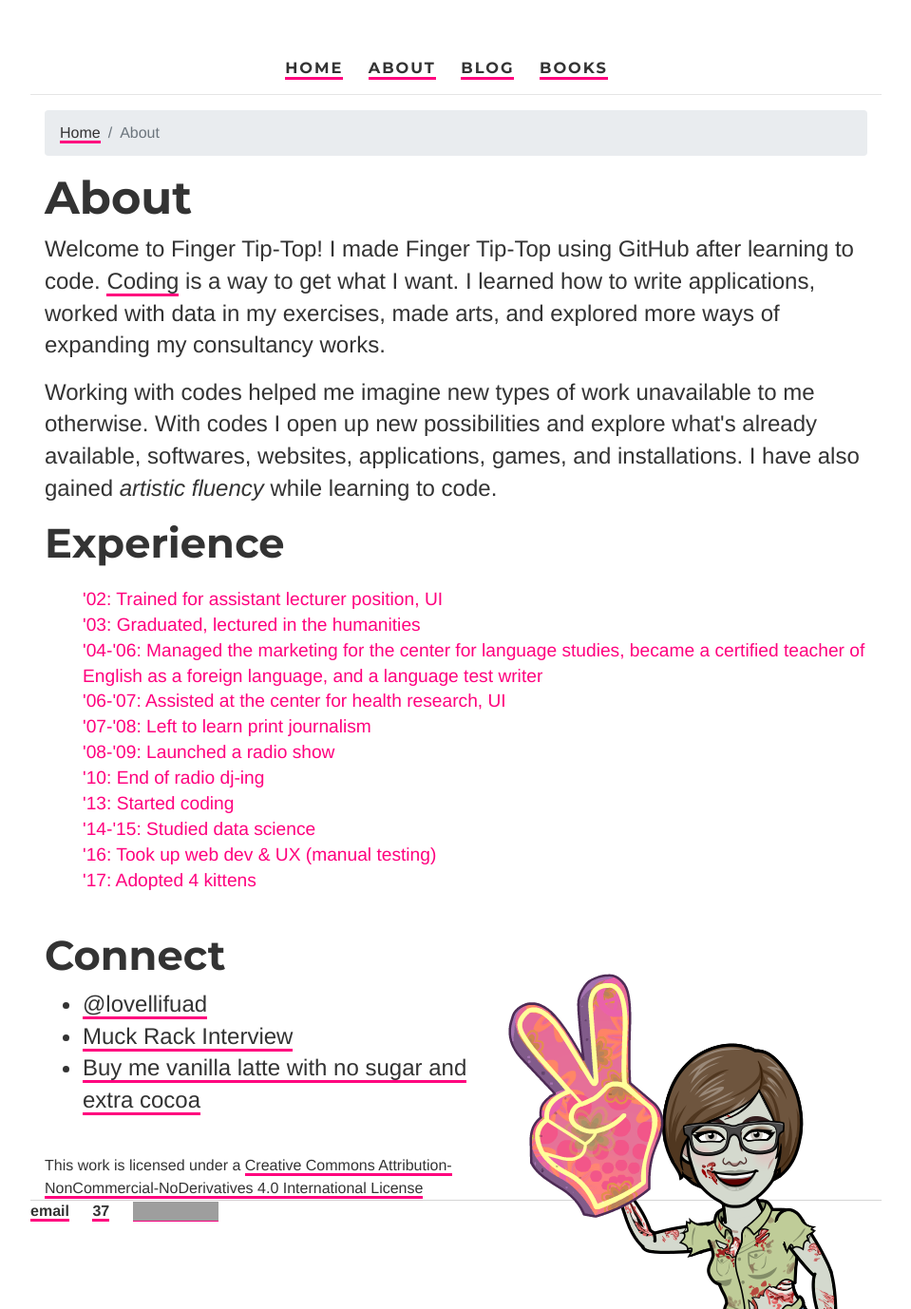
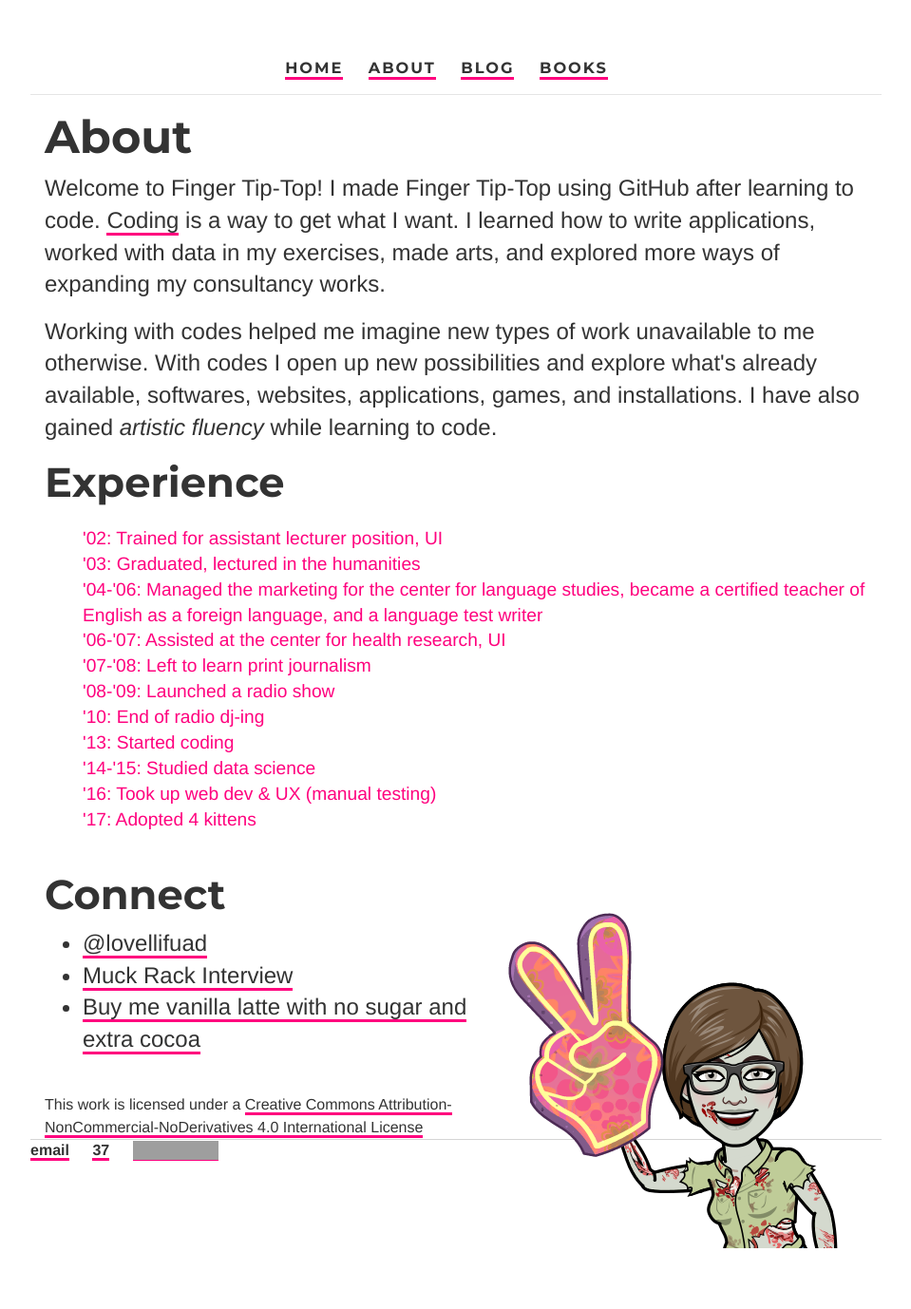
Before and after one commit to ariesti/ariesti.github.io, a Jekyll site: the page built from about/index.html, in a window 1280 px wide. Shown: the whole page at 95% size, without its empty margins (160-1119 px from the left). Built offline with Jekyll 4.4.1, drawn with Linux system fonts in a browser that asks for light colours; after the commit the page ends 1314 px from its top, so only the background shows below that; grey boxes are pictures that could not be loaded.

Commit message:
Update index.html

```diff
--- a/about/index.html
+++ b/about/index.html
@@ -4,12 +4,6 @@
 tagline: Coding is a way to get what I want
 description: Some details about Finger Tip-top and why it was created
 ---
-			<nav class="crumbs">
-				<ol class="breadcrumb">
-  					<li class="breadcrumb-item"><a href="#">Home</a></li>
-  					<li class="breadcrumb-item active">About</li>
-				</ol>
-			</nav>
 		<div class="about1">
 			<h1>About</h1>
 			<p>
```
